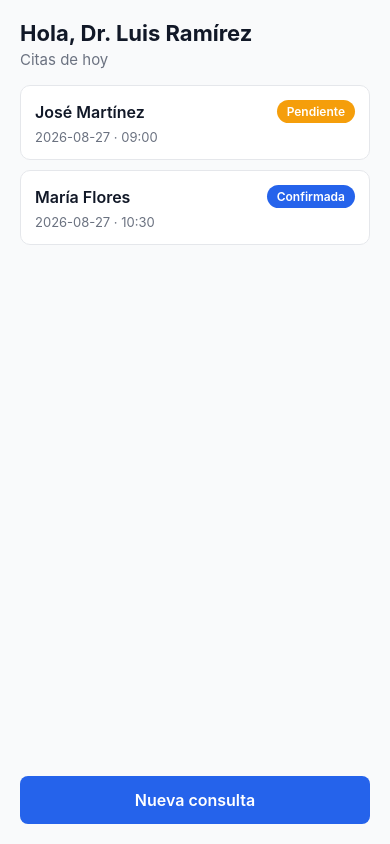
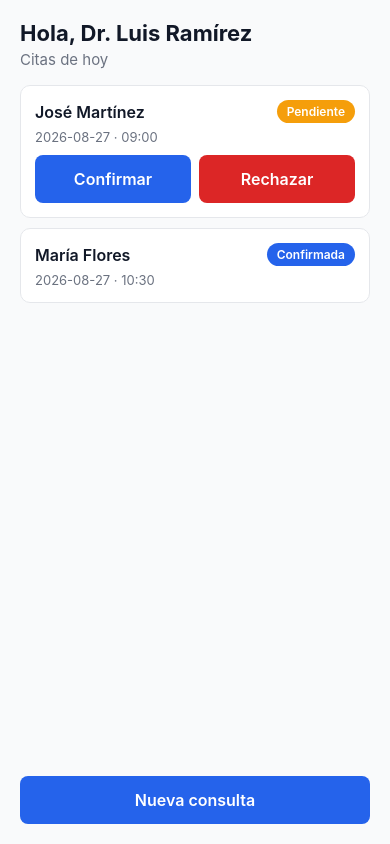
Before and after one commit to iv0070/ProyectoClase66, a React Native app in the folder hospital-app/: screen /DoctorHome in a window 390 px wide. Built offline with nearby package versions, Linux system fonts and the light colour scheme.

Commit message:
Bandeja de pendientes del doctor confirmar rechazar citas

```diff
--- a/hospital-app/src/screens/DoctorHomeScreen.tsx
+++ b/hospital-app/src/screens/DoctorHomeScreen.tsx
@@ -1,7 +1,7 @@
-import React from 'react';
-import { View, Text, FlatList, StyleSheet, SafeAreaView } from 'react-native';
+import React, { useState } from 'react';
+import { View, Text, FlatList, StyleSheet, SafeAreaView, Alert } from 'react-native';
 import CustomButton from '../components/CustomButtom';
-import { citas, pacientes, doctores } from '../data/mockData';
+import { citas as citasIniciales, pacientes, doctores } from '../data/mockData';
 import { Cita } from '../types';
 
 interface DoctorHomeScreenProps {
@@ -11,6 +11,8 @@ interface DoctorHomeScreenProps {
 const doctorActual = doctores[1];
 
 export default function DoctorHomeScreen({ navigation }: DoctorHomeScreenProps) {
+  const [citas, setCitas] = useState<Cita[]>(citasIniciales);
+
   const citasDelDoctor = citas.filter((c) => c.doctorId === doctorActual.id);
 
   const getNombrePaciente = (pacienteId: string) => {
@@ -33,6 +35,31 @@ export default function DoctorHomeScreen({ navigation }: DoctorHomeScreenProps)
     }
   };
 
+  const handleConfirmar = (citaId: string) => {
+    setCitas((prev) =>
+      prev.map((c) => (c.id === citaId ? { ...c, estado: 'confirmada' } : c))
+    );
+  };
+
+  const handleRechazar = (citaId: string) => {
+    Alert.alert(
+      'Rechazar cita',
+      '¿Seguro que quieres rechazar esta cita?',
+      [
+        { text: 'Cancelar', style: 'cancel' },
+        {
+          text: 'Rechazar',
+          style: 'destructive',
+          onPress: () => {
+            setCitas((prev) =>
+              prev.map((c) => (c.id === citaId ? { ...c, estado: 'rechazada' } : c))
+            );
+          },
+        },
+      ]
+    );
+  };
+
   const renderCita = ({ item }: { item: Cita }) => (
     <View style={styles.card}>
       <View style={styles.cardHeader}>
@@ -42,6 +69,23 @@ export default function DoctorHomeScreen({ navigation }: DoctorHomeScreenProps)
         </View>
       </View>
       <Text style={styles.hora}>{item.fecha} · {item.hora}</Text>
+
+      {item.estado === 'pendiente' && (
+        <View style={styles.accionesRow}>
+          <CustomButton
+            title="Confirmar"
+            onPress={() => handleConfirmar(item.id)}
+            variant="primary"
+            style={styles.accionButton}
+          />
+          <CustomButton
+            title="Rechazar"
+            onPress={() => handleRechazar(item.id)}
+            variant="danger"
+            style={styles.accionButton}
+          />
+        </View>
+      )}
     </View>
   );
 
@@ -128,6 +172,14 @@ const styles = StyleSheet.create({
     color: '#6B7280',
     marginTop: 6,
   },
+  accionesRow: {
+    flexDirection: 'row',
+    gap: 8,
+    marginTop: 10,
+  },
+  accionButton: {
+    flex: 1,
+  },
   emptyText: {
     textAlign: 'center',
     color: '#9CA3AF',
```
